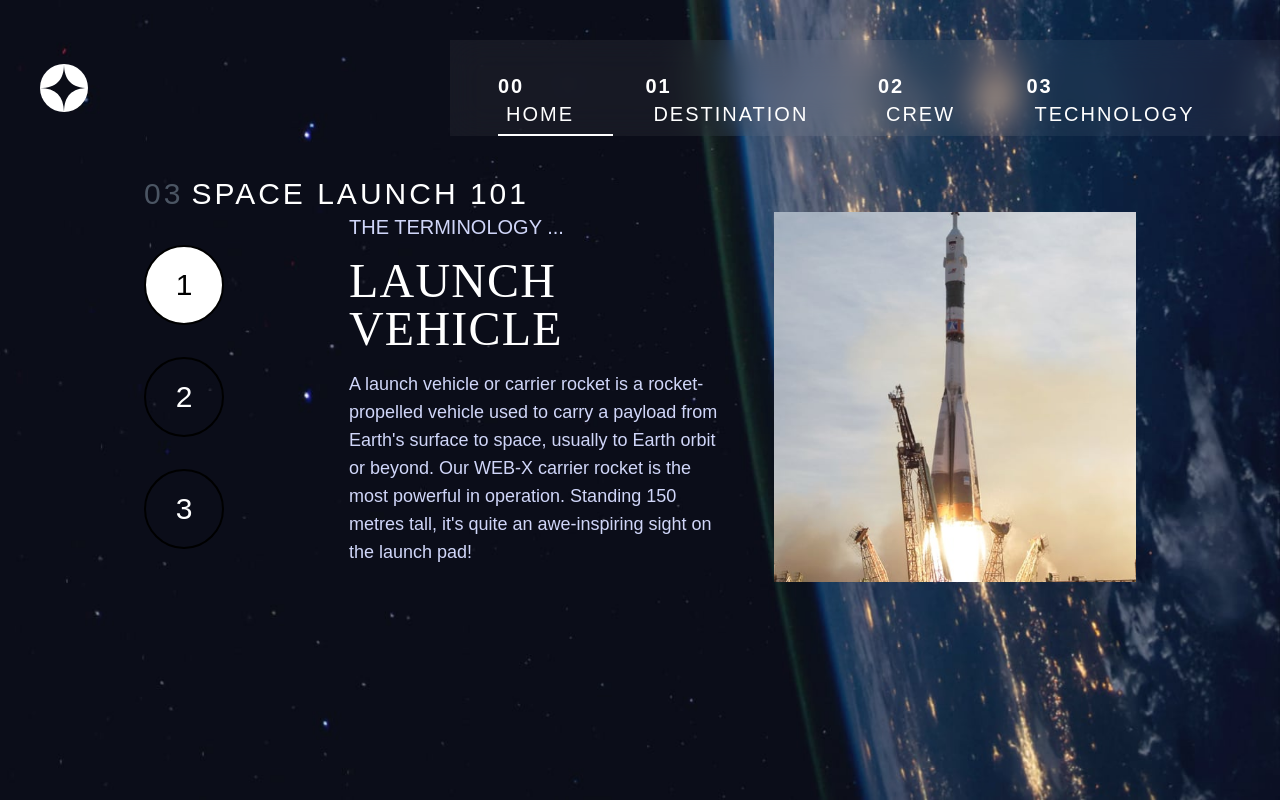
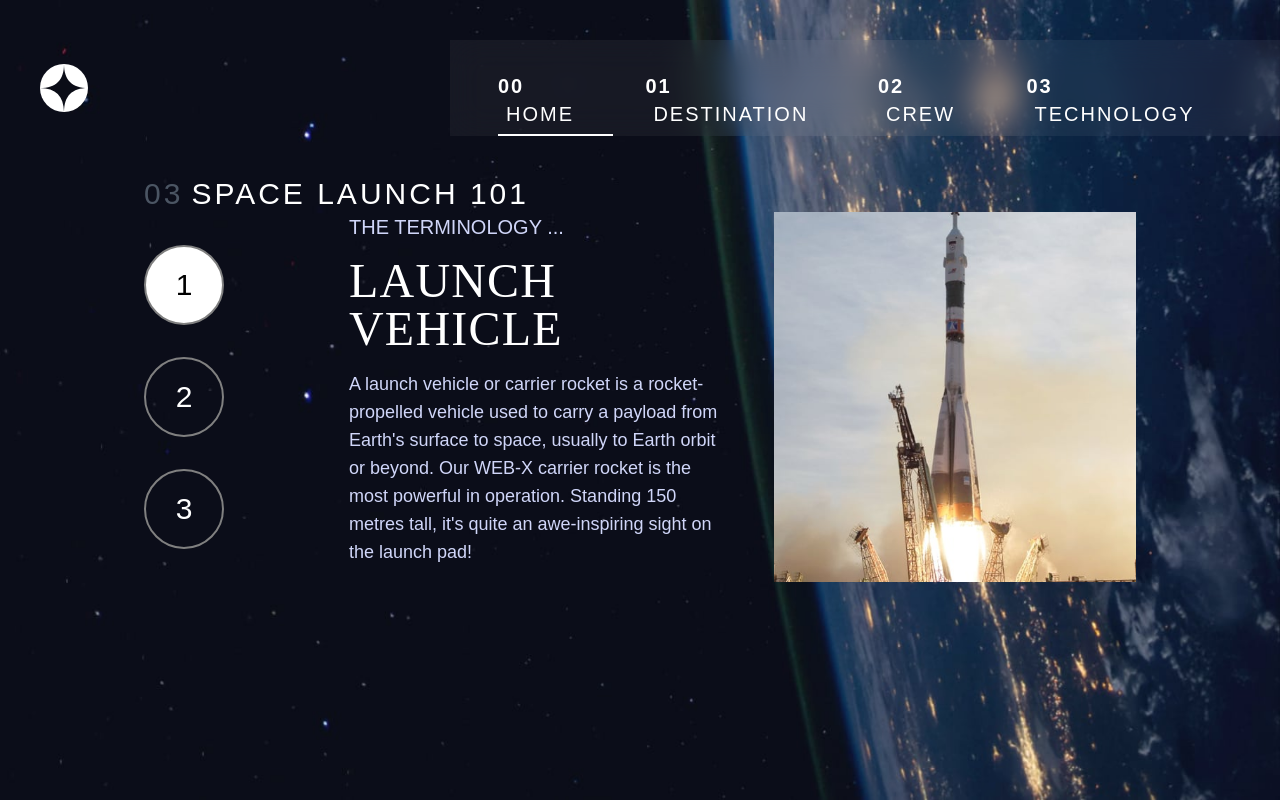
Before and after one commit to RiyazSyed8790/space, a React (Create React App) app: page /technology in a window 1280 px wide. Built offline with nearby package versions, Linux system fonts and the light colour scheme.

Commit message:
updated border color

```diff
--- a/src/index.css
+++ b/src/index.css
@@ -78,7 +78,7 @@ code {
   font-family: 'Bellefair', serif;
 }
 .bord{
-  border: 2px solid black;
+  border: 2px solid gray;
 }
 /* .active{
   border-bottom: solid 5px white;
```
